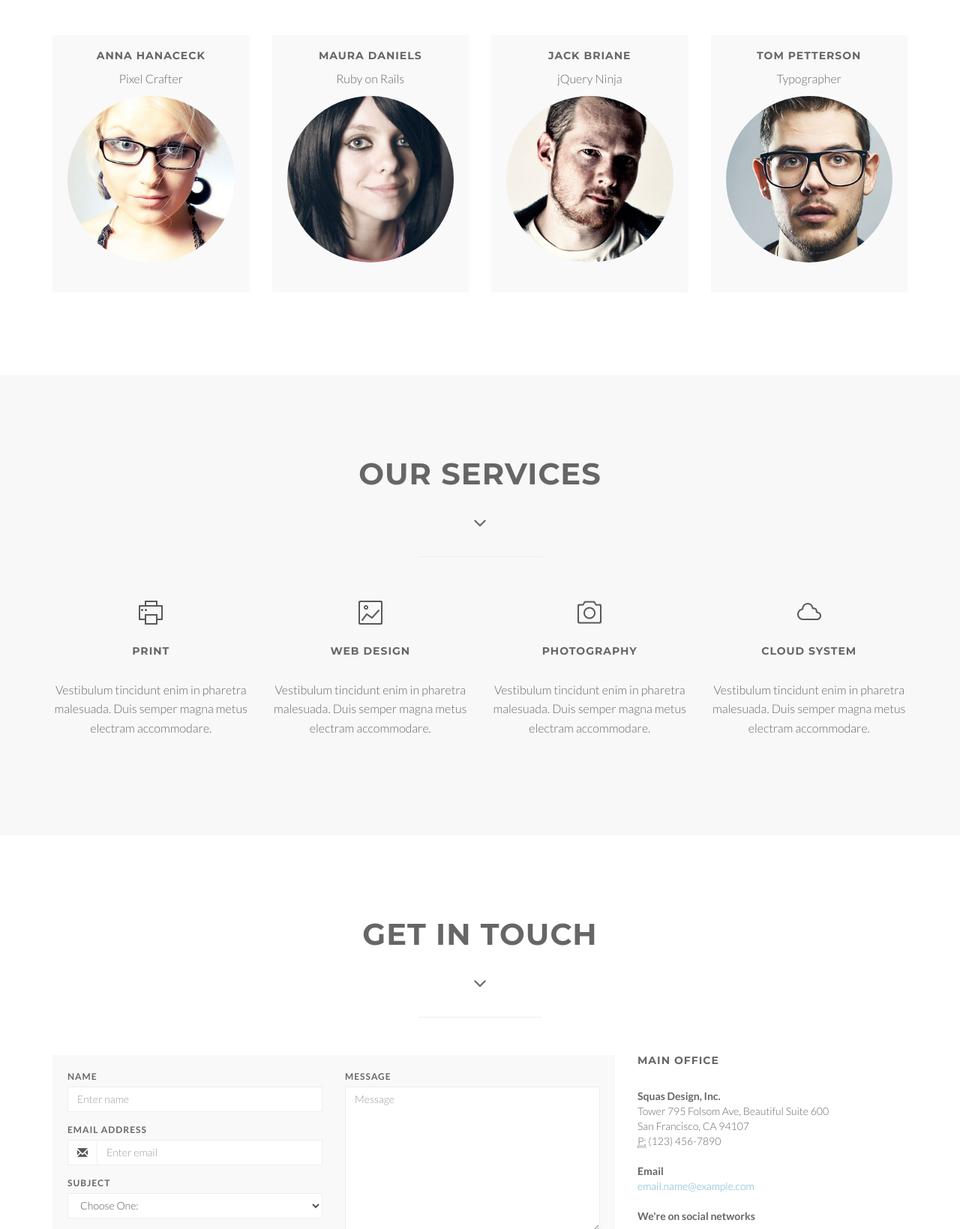
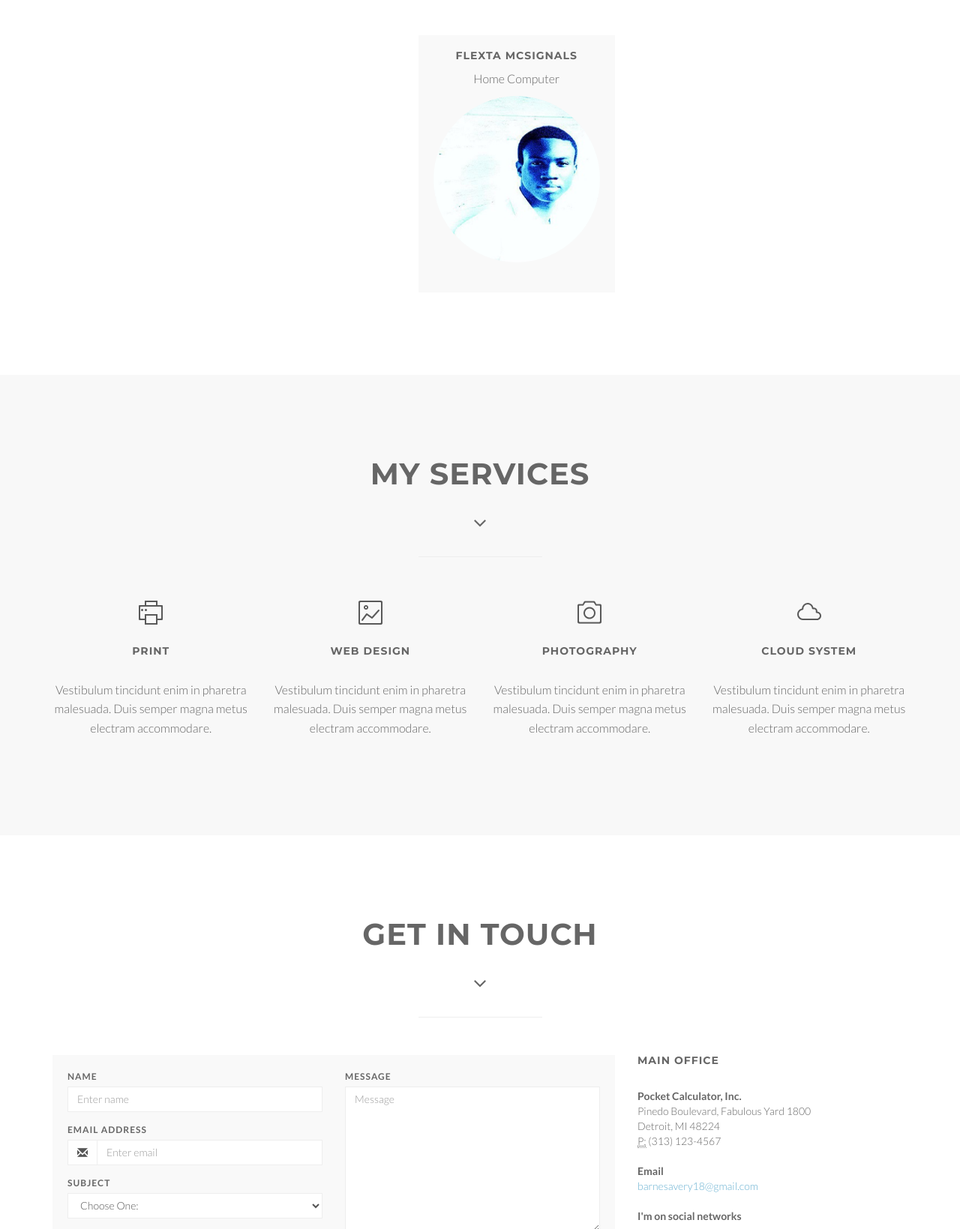
Before and after one commit to barnesavery18/portfolio, a plain HTML site: page squadfree/index.html in a window 1280 px wide. Shown: the part 1046-2685 px from the top of the page at 75% size. Drawn offline with Linux system fonts and the light colour scheme.

Commit message:
Added blue.jpg to img folder and edited the index.html some more

```diff
--- a/squadfree/index.html
+++ b/squadfree/index.html
@@ -65,7 +65,7 @@
 
 		<div class="slogan">
 			<h2>TechOps very own: Avery</h2>
-			<h4>Where I write some important info</h4>
+			<h4>Where I fling myself into the future</h4>
 		</div>
 		<div class="page-scroll">
 			<a href="#service" class="btn btn-circle">
@@ -83,7 +83,7 @@
 				<div class="col-lg-8 col-lg-offset-2">
 					<div class="wow bounceInDown" data-wow-delay="0.4s">
 					<div class="section-heading">
-					<h2>About us</h2>
+					<h2>About me</h2>
 					<i class="fa fa-2x fa-angle-down"></i>
 
 					</div>
@@ -100,49 +100,13 @@
 			</div>
 		</div>
         <div class="row">
-            <div class="col-xs-6 col-sm-3 col-md-3">
+            <div class="col-xs-6 col-sm-3 col-md-3 col-lg-offset-5">
 				<div class="wow bounceInUp" data-wow-delay="0.2s">
                 <div class="team boxed-grey">
                     <div class="inner">
-						<h5>Anna Hanaceck</h5>
-                        <p class="subtitle">Pixel Crafter</p>
-                        <div class="avatar"><img src="img/team/1.jpg" alt="" class="img-responsive img-circle" /></div>
-                    </div>
-                </div>
-				</div>
-            </div>
-			<div class="col-xs-6 col-sm-3 col-md-3">
-				<div class="wow bounceInUp" data-wow-delay="0.5s">
-                <div class="team boxed-grey">
-                    <div class="inner">
-						<h5>Maura Daniels</h5>
-                        <p class="subtitle">Ruby on Rails</p>
-                        <div class="avatar"><img src="img/team/2.jpg" alt="" class="img-responsive img-circle" /></div>
-
-                    </div>
-                </div>
-				</div>
-            </div>
-			<div class="col-xs-6 col-sm-3 col-md-3">
-				<div class="wow bounceInUp" data-wow-delay="0.8s">
-                <div class="team boxed-grey">
-                    <div class="inner">
-						<h5>Jack Briane</h5>
-                        <p class="subtitle">jQuery Ninja</p>
-                        <div class="avatar"><img src="img/team/3.jpg" alt="" class="img-responsive img-circle" /></div>
-
-                    </div>
-                </div>
-				</div>
-            </div>
-			<div class="col-xs-6 col-sm-3 col-md-3">
-				<div class="wow bounceInUp" data-wow-delay="1s">
-                <div class="team boxed-grey">
-                    <div class="inner">
-						<h5>Tom Petterson</h5>
-                        <p class="subtitle">Typographer</p>
-                        <div class="avatar"><img src="img/team/4.jpg" alt="" class="img-responsive img-circle" /></div>
-
+						<h5>Flexta McSignals</h5>
+                        <p class="subtitle">Home Computer</p>
+                        <div class="avatar"><img src="img/team/blue.jpg" alt="" class="img-responsive img-circle" /></div>
                     </div>
                 </div>
 				</div>
@@ -162,7 +126,7 @@
 				<div class="col-lg-8 col-lg-offset-2">
 					<div class="wow bounceInDown" data-wow-delay="0.4s">
 					<div class="section-heading">
-					<h2>Our Services</h2>
+					<h2>My Services</h2>
 					<i class="fa fa-2x fa-angle-down"></i>
 
 					</div>
@@ -314,23 +278,23 @@
 				<h5>Main Office</h5>
 
 				<address>
-				  <strong>Squas Design, Inc.</strong><br>
-				  Tower 795 Folsom Ave, Beautiful Suite 600<br>
-				  San Francisco, CA 94107<br>
-				  <abbr title="Phone">P:</abbr> (123) 456-7890
+				  <strong>Pocket Calculator, Inc.</strong><br>
+				  Pinedo Boulevard, Fabulous Yard 1800<br>
+				  Detroit, MI 48224<br>
+				  <abbr title="Phone">P:</abbr> (313) 123-4567
 				</address>
 
 				<address>
 				  <strong>Email</strong><br>
-				  <a href="mailto:#">email.name@example.com</a>
+				  <a href="mailto:#">barnesavery18@gmail.com</a>
 				</address>
 				<address>
-				  <strong>We're on social networks</strong><br>
+				  <strong>I'm on social networks</strong><br>
                        	<ul class="company-social">
-                            <li class="social-facebook"><a href="#" target="_blank"><i class="fa fa-facebook"></i></a></li>
-                            <li class="social-twitter"><a href="#" target="_blank"><i class="fa fa-twitter"></i></a></li>
+                            <li class="social-facebook"><a href="https://www.facebook.com/barnesyrasta" target="_blank"><i class="fa fa-facebook"></i></a></li>
+                            <li class="social-twitter"><a href="https://twitter.com/ser_wilaker" target="_blank"><i class="fa fa-twitter"></i></a></li>
                             <li class="social-dribble"><a href="#" target="_blank"><i class="fa fa-dribbble"></i></a></li>
-                            <li class="social-google"><a href="#" target="_blank"><i class="fa fa-google-plus"></i></a></li>
+                            <li class="social-google"><a href="https://plus.google.com/u/0/114769562320010054449/posts/p/pub" target="_blank"><i class="fa fa-google-plus"></i></a></li>
                         </ul>
 				</address>
 
```
Also changed, not shown: squadfree/img/team/blue.jpg (added).
